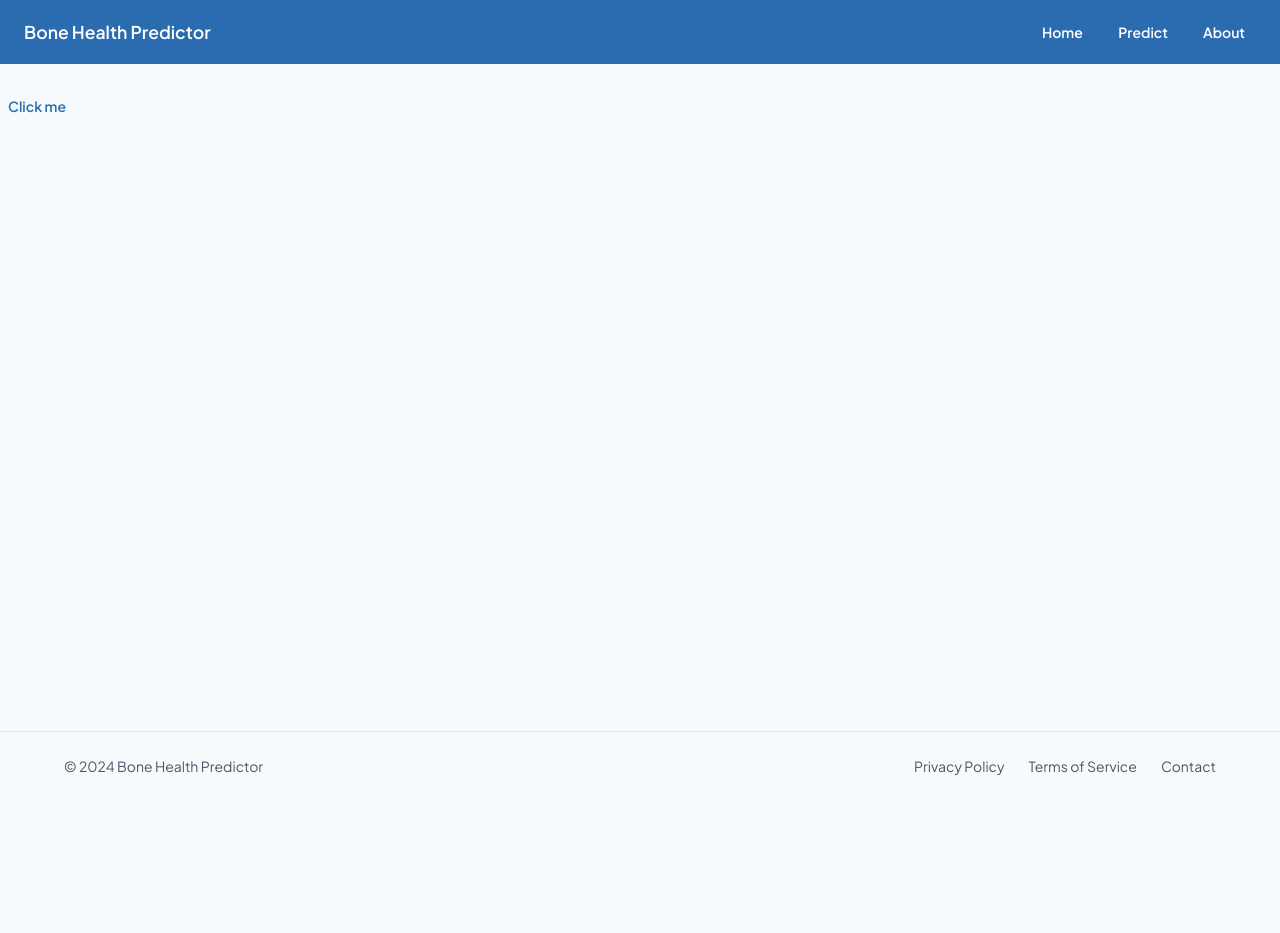
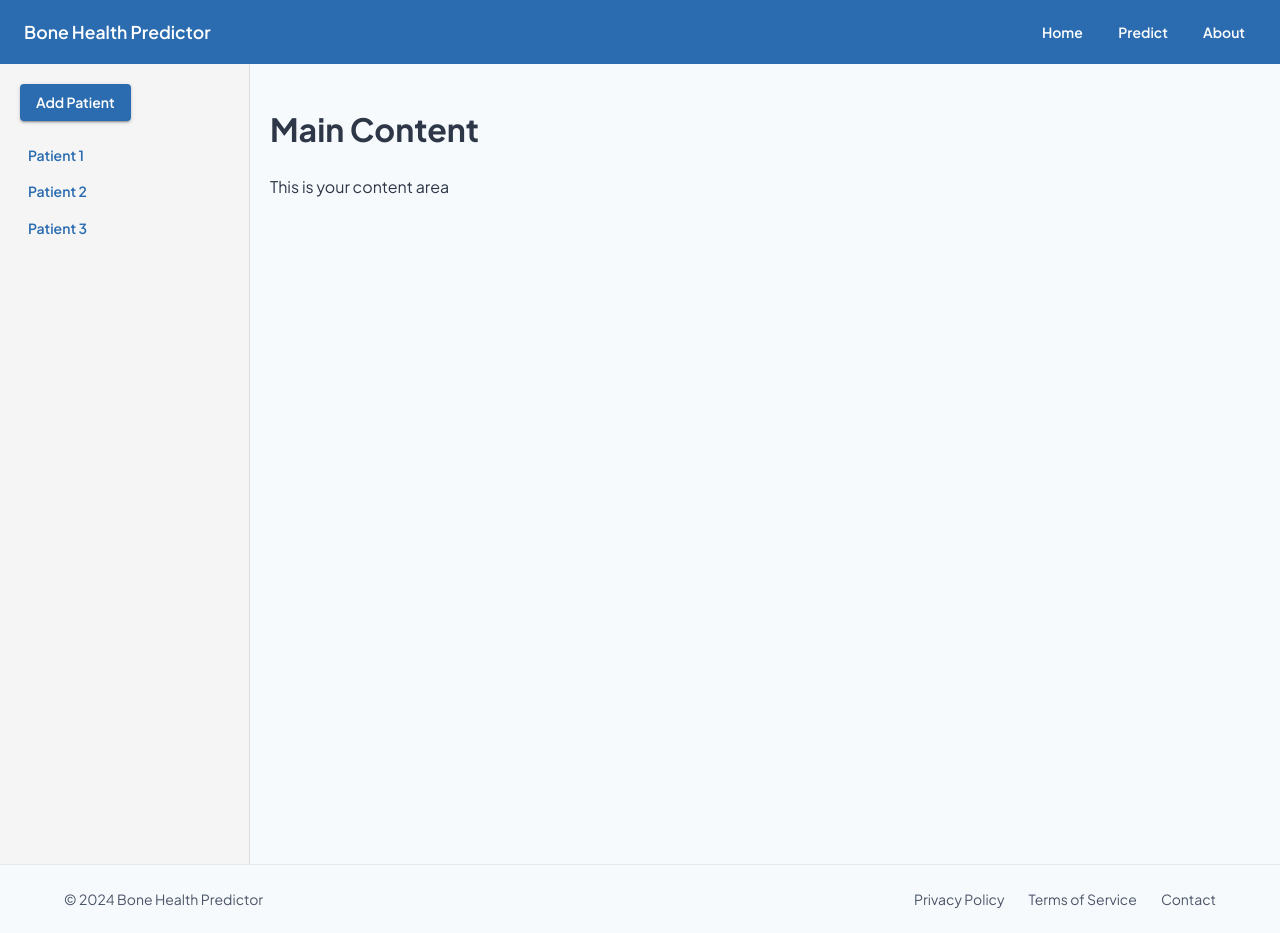
Before and after one commit to carlosbvz/tucanchat, a Next.js app: page / in a window 1280 px wide. Before the commit the page ends 800 px from the top, so only its background shows below. Built offline with nearby package versions, Linux system fonts and the light colour scheme.

Commit message:
adding actions

```diff
--- /dev/null
+++ b/src/actions/addPatientAction.ts
@@ -0,0 +1,64 @@
+'use server'
+
+import { Patient } from '@/types/patient'
+import fs from 'fs/promises'
+import path from 'path'
+
+const DB_PATH = path.join(process.cwd(), 'data', 'patients.json')
+const FILES_PATH = path.join(process.cwd(), 'data', 'files')
+
+export async function addPatient(formData: FormData) {
+    try {
+        // Ensure the data directories exist
+        await fs.mkdir(path.join(process.cwd(), 'data'), { recursive: true })
+        await fs.mkdir(FILES_PATH, { recursive: true })
+
+        // Read existing patients
+        let patients: Patient[] = []
+        try {
+            const data = await fs.readFile(DB_PATH, 'utf8')
+            patients = JSON.parse(data)
+        } catch (error: unknown) {
+            console.log('Error reading patients:', error)
+            patients = []
+        }
+
+        // Generate a unique ID (timestamp-based)
+        const id = Date.now().toString()
+
+        // Handle file upload
+        const file = formData.get('file') as File
+        let filePath = ''
+
+        if (file && file.size > 0) {
+            const fileExtension = file.name.split('.').pop()
+            const fileName = `${id}.${fileExtension}`
+            filePath = path.join('files', fileName)
+
+            // Convert File to ArrayBuffer and then to Buffer
+            const arrayBuffer = await file.arrayBuffer()
+            const buffer = Buffer.from(arrayBuffer)
+
+            // Save the file
+            await fs.writeFile(path.join(FILES_PATH, fileName), buffer)
+        }
+
+        // Create new patient object
+        const newPatient: Patient = {
+            id,
+            name: formData.get('name') as string,
+            filePath: filePath || undefined,
+        }
+
+        // Add new patient to array
+        patients.push(newPatient)
+
+        // Write back to file
+        await fs.writeFile(DB_PATH, JSON.stringify(patients, null, 2))
+
+        return { success: true, patient: newPatient }
+    } catch (error) {
+        console.error('Error adding patient:', error)
+        return { success: false, error: 'Failed to add patient' }
+    }
+}
--- a/src/app/layout.tsx
+++ b/src/app/layout.tsx
@@ -37,7 +37,7 @@ export default function RootLayout({
                         }}
                     >
                         <Header />
-                        <Box component="main" sx={{ flexGrow: 1, py: 3 }}>
+                        <Box component="main" sx={{ flexGrow: 1 }}>
                             {children}
                         </Box>
                         <Footer />
--- a/src/app/page.tsx
+++ b/src/app/page.tsx
@@ -1,9 +1,45 @@
-import { Button } from '@mui/material'
+import { Button, Box } from '@mui/material'
+import { AddPatient } from '@/components/AddPatient'
 
 export default function Home() {
     return (
-        <div>
-            <Button>Click me</Button>
+        <div
+            style={{
+                display: 'flex',
+                minHeight: '100vh',
+            }}
+        >
+            {/* Left Panel - Menu */}
+            <div
+                style={{
+                    width: '250px',
+                    backgroundColor: '#f5f5f5',
+                    padding: '20px',
+                    borderRight: '1px solid #ddd',
+                    display: 'flex',
+                    flexDirection: 'column',
+                    justifyContent: 'flex-start',
+                    alignItems: 'flex-start',
+                }}
+            >
+                <Box mb={2}>
+                    <AddPatient />
+                </Box>
+                <Button>Patient 1</Button>
+                <Button>Patient 2</Button>
+                <Button>Patient 3</Button>
+            </div>
+
+            {/* Right Panel - Content */}
+            <div
+                style={{
+                    flex: 1,
+                    padding: '20px',
+                }}
+            >
+                <h1>Main Content</h1>
+                <p>This is your content area</p>
+            </div>
         </div>
     )
 }
--- /dev/null
+++ b/src/components/AddPatient.tsx
@@ -0,0 +1,100 @@
+'use client'
+
+import { Button, Modal, Box, Typography, TextField, Stack } from '@mui/material'
+import { useState } from 'react'
+
+import { addPatient } from '@/actions/addPatientAction'
+
+export function AddPatient() {
+    const [open, setOpen] = useState(false)
+    const [status, setStatus] = useState<{
+        success?: boolean
+        message?: string
+    }>({})
+
+    const handleOpen = () => setOpen(true)
+    const handleClose = () => {
+        setOpen(false)
+        setStatus({})
+    }
+
+    const modalStyle = {
+        position: 'absolute',
+        top: '50%',
+        left: '50%',
+        transform: 'translate(-50%, -50%)',
+        width: 400,
+        bgcolor: 'background.paper',
+        boxShadow: 24,
+        p: 4,
+        borderRadius: 2,
+    }
+
+    const handleSubmit = async (e: React.FormEvent<HTMLFormElement>) => {
+        e.preventDefault()
+        try {
+            const formData = new FormData(e.currentTarget)
+            const result = await addPatient(formData)
+
+            if (result.success) {
+                setStatus({
+                    success: true,
+                    message: 'Patient added successfully!',
+                })
+                // Reset form
+                e.currentTarget.reset()
+                // Close modal after a short delay
+                setTimeout(() => {
+                    handleClose()
+                }, 1500)
+            } else {
+                setStatus({
+                    success: false,
+                    message: result.error ?? 'Failed to add patient',
+                })
+            }
+        } catch (error: unknown) {
+            console.log('Error adding patient:', error)
+            setStatus({
+                success: false,
+                message: 'An error occurred while adding the patient',
+            })
+        }
+    }
+
+    return (
+        <>
+            <Button variant="contained" onClick={handleOpen}>
+                Add Patient
+            </Button>
+            <Modal open={open} onClose={handleClose}>
+                <Box sx={modalStyle}>
+                    <Typography variant="h6" component="h2" gutterBottom>
+                        Add New Patient
+                    </Typography>
+                    <form onSubmit={handleSubmit}>
+                        <Stack spacing={3}>
+                            <TextField
+                                fullWidth
+                                label="Patient Name"
+                                name="name"
+                                required
+                            />
+                            <TextField fullWidth type="file" name="file" />
+                            {status.message && (
+                                <Typography
+                                    color={status.success ? 'success' : 'error'}
+                                >
+                                    {status.message}
+                                </Typography>
+                            )}
+                            <Button type="submit" variant="contained" fullWidth>
+                                Add Patient
+                            </Button>
+                        </Stack>
+                    </form>
+                </Box>
+            </Modal>
+        </>
+    )
+}
--- /dev/null
+++ b/src/types/patient.ts
@@ -0,0 +1,5 @@
+export interface Patient {
+    id: string
+    name: string
+    filePath?: string
+}
```
Also changed, not shown: 3 other files (tests, documents, lock files or other folders).
